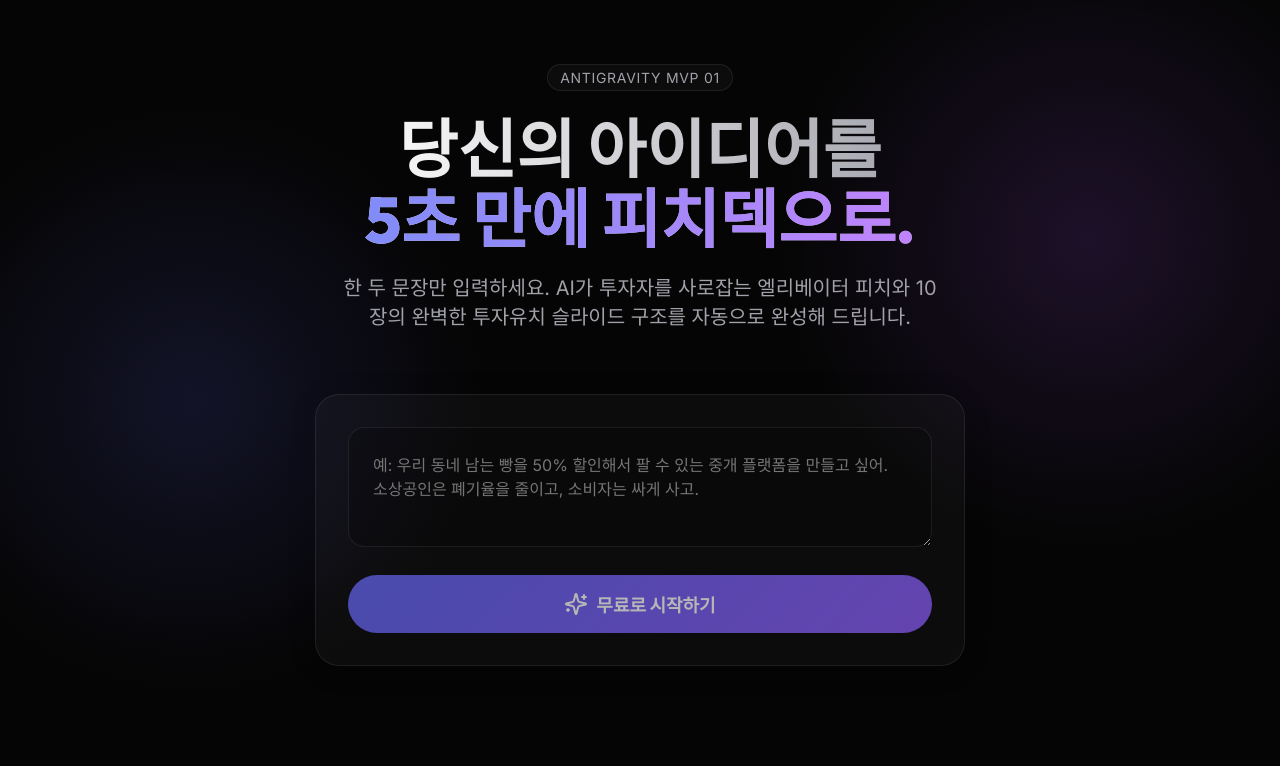
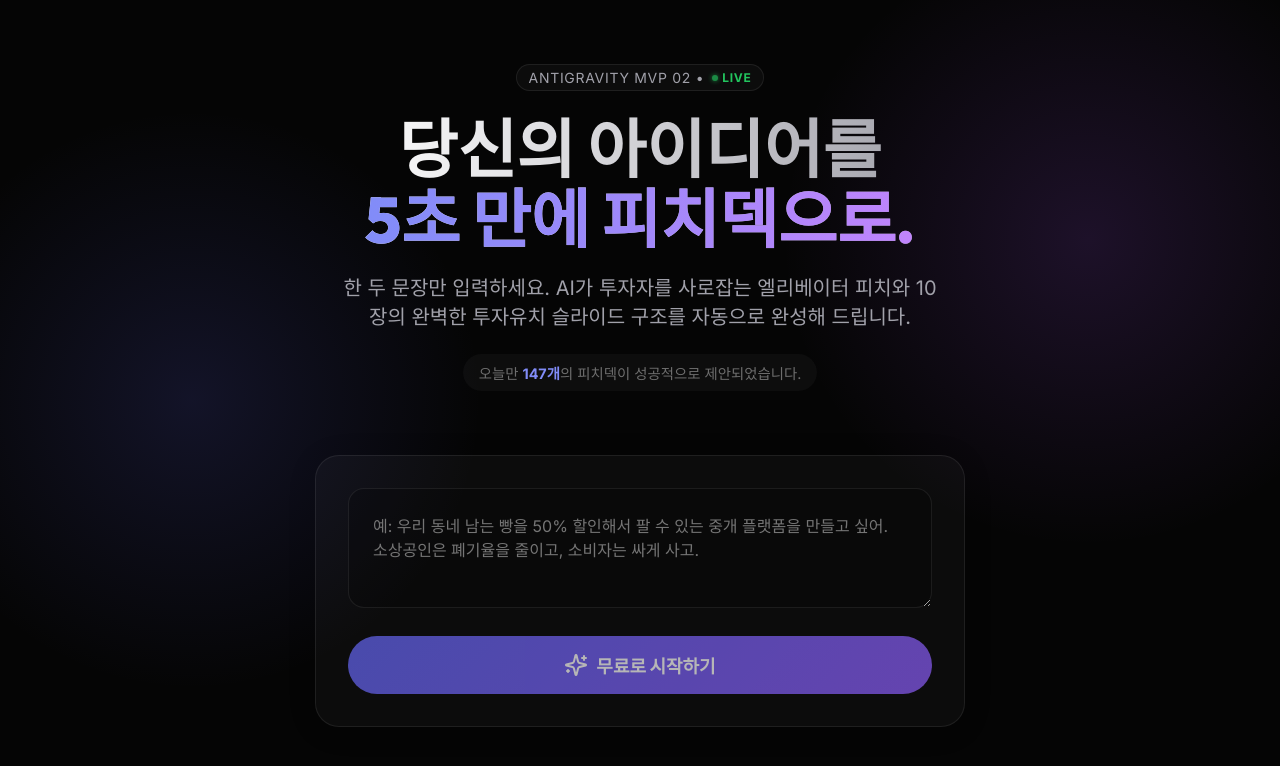
Before and after one commit to kmg0662-boop/pitchcraft-mvp, a React (Vite) app: page / in a window 1280 px wide. Shown: the top 766 px of the page. Built offline with nearby package versions, Linux system fonts and the light colour scheme.

Commit message:
Final Conversion Optimization: Live Counter & Urgency Badges

```diff
--- a/src/App.tsx
+++ b/src/App.tsx
@@ -59,7 +59,7 @@ function App() {
   return (
     <div className="app-container">
       <header className="hero">
-        <div className="badge">AntiGravity MVP 01</div>
+        <div className="badge">AntiGravity MVP 02 • <span className="live-text">LIVE</span></div>
         <h1 className="title">
           당신의 아이디어를<br />
           <span>5초 만에 피치덱으로.</span>
@@ -67,6 +67,9 @@ function App() {
         <p className="subtitle">
           한 두 문장만 입력하세요. AI가 투자자를 사로잡는 엘리베이터 피치와 10장의 완벽한 투자유치 슬라이드 구조를 자동으로 완성해 드립니다.
         </p>
+        <div className="live-counter">
+          오늘만 <strong>147개</strong>의 피치덱이 성공적으로 제안되었습니다.
+        </div>
       </header>
 
       <main className="input-section">
@@ -148,6 +151,7 @@ function App() {
           <div className="modal-content glass-panel">
             <button className="close-btn" onClick={() => setShowPaymentModal(false)}><X /></button>
             <div className="modal-header">
+              <div className="limited-badge">⚡ LIMITED TIME OFFER - 90% OFF</div>
               <Zap size={32} color="#818cf8" />
               <h2>Premium Pitch Deck PDF</h2>
               <div className="social-proof">
--- a/src/index.css
+++ b/src/index.css
@@ -46,7 +46,9 @@ h1, h2, h3 {
 }
 
 .badge {
-  display: inline-block;
+  display: inline-flex;
+  align-items: center;
+  gap: 0.5rem;
   padding: 0.25rem 0.75rem;
   background: var(--glass-bg);
   border: 1px solid var(--glass-border);
@@ -56,6 +58,25 @@ h1, h2, h3 {
   color: var(--text-secondary);
   text-transform: uppercase;
   margin-bottom: 1.5rem;
+}
+
+.live-text {
+  color: #22c55e;
+  font-weight: 700;
+  font-size: 0.75rem;
+  display: flex;
+  align-items: center;
+  gap: 0.25rem;
+}
+
+.live-text::before {
+  content: '';
+  width: 6px;
+  height: 6px;
+  background: #22c55e;
+  border-radius: 50%;
+  box-shadow: 0 0 5px #22c55e;
+  animation: blink 1.5s infinite;
 }
 
 .title {
@@ -80,7 +101,20 @@ h1, h2, h3 {
   font-size: 1.25rem;
   color: var(--text-secondary);
   max-width: 600px;
-  margin: 0 auto;
+  margin: 0 auto 1.5rem;
+}
+
+.live-counter {
+  font-size: 0.9rem;
+  color: rgba(255, 255, 255, 0.4);
+  background: rgba(255, 255, 255, 0.03);
+  padding: 0.5rem 1rem;
+  border-radius: 9999px;
+  display: inline-block;
+}
+
+.live-counter strong {
+  color: #818cf8;
 }
 
 .input-section {
@@ -361,7 +395,19 @@ textarea:focus {
 
 .modal-header h2 {
   font-size: 1.75rem;
-  margin: 1rem 0 0.5rem;
+  margin: 0.5rem 0 0.5rem;
+}
+
+.limited-badge {
+  background: linear-gradient(to right, #ef4444, #f59e0b);
+  color: white;
+  font-size: 0.7rem;
+  font-weight: 800;
+  padding: 0.25rem 1rem;
+  border-radius: 9999px;
+  display: inline-block;
+  margin-bottom: 1rem;
+  letter-spacing: 0.1em;
 }
 
 .modal-header p {
```
